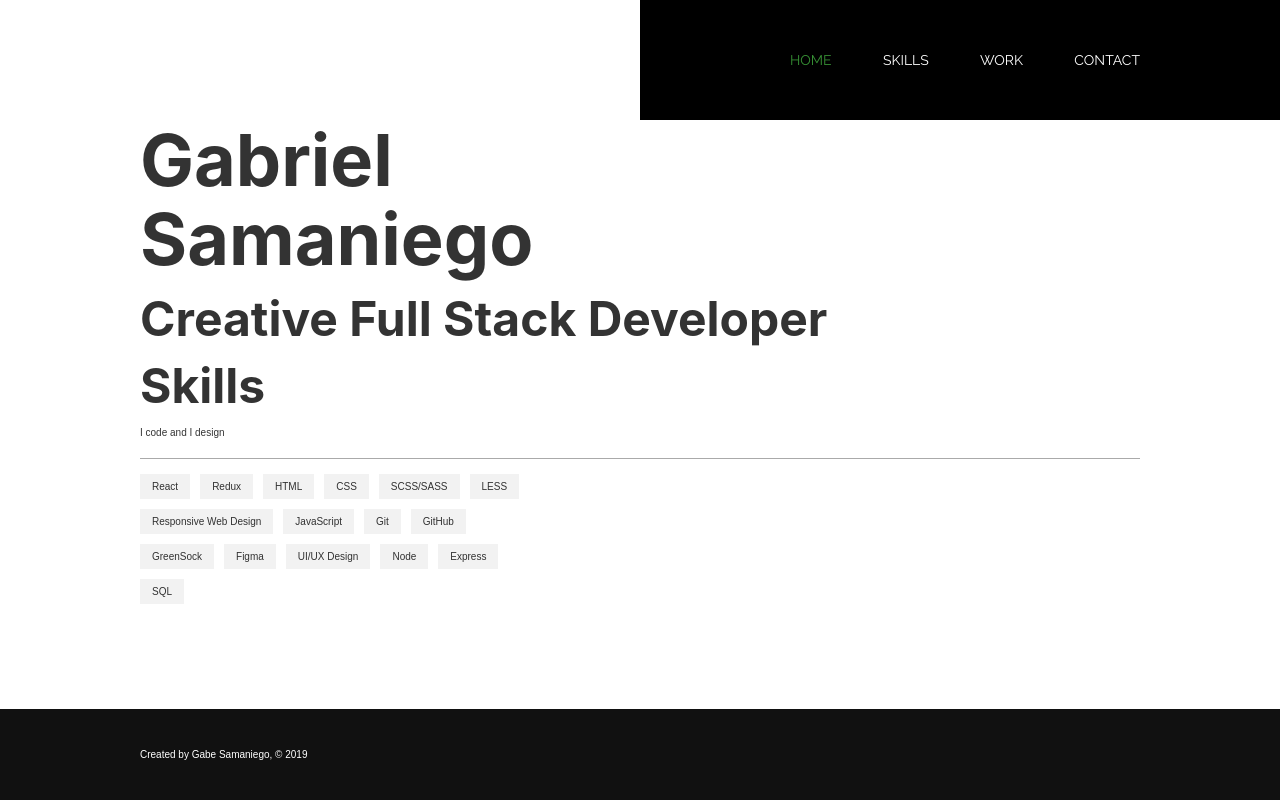
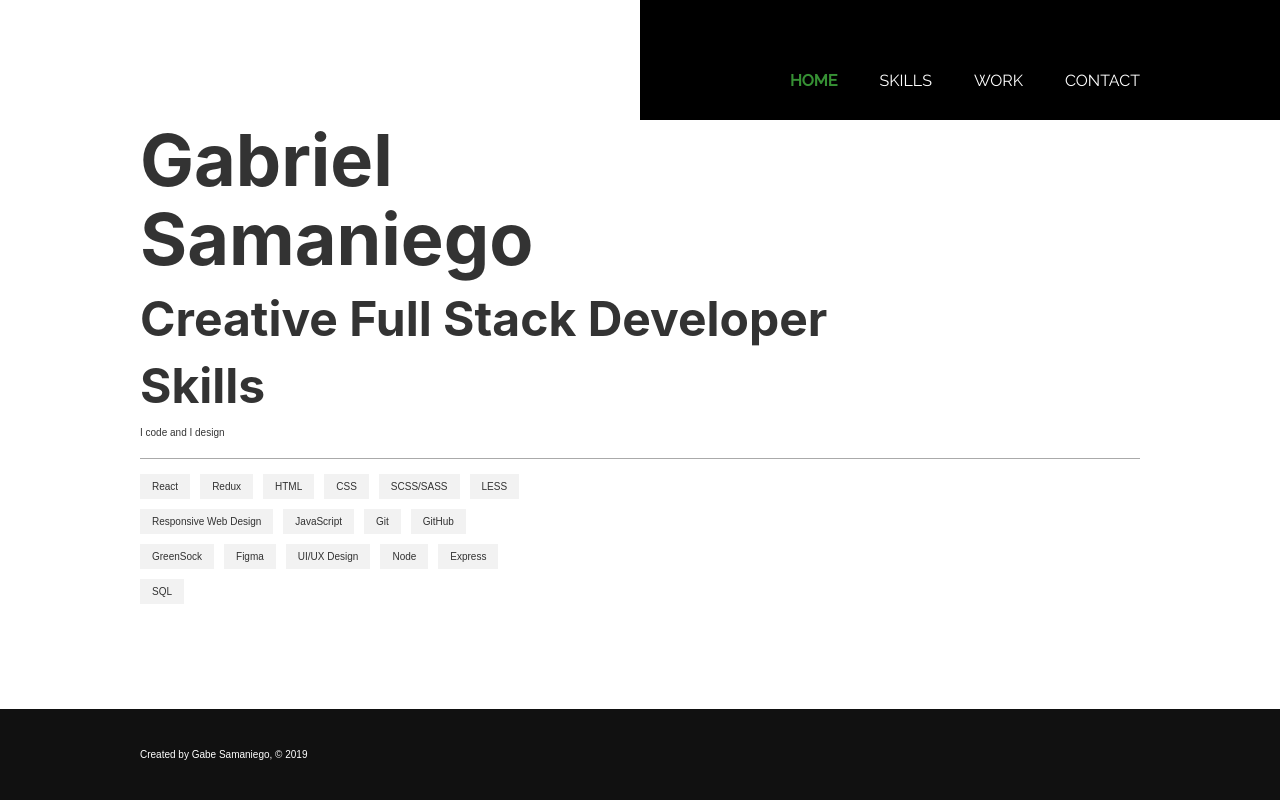
Before and after one commit to gsamaniego41/Gatsby-Portfolio, a Gatsby site: page / in a window 1280 px wide. Built offline with nearby package versions, Linux system fonts and the light colour scheme; Gatsby itself is replaced by a stand-in of ours.

Commit message:
Adjusts nav styles

```diff
--- a/src/styles/_mixins.scss
+++ b/src/styles/_mixins.scss
@@ -9,7 +9,7 @@
   // also used for button text
   color: #fff;
   font-family: $font2;
-  font-size: 1.4rem;
+  font-size: 1.6rem;
   font-weight: 400;
   text-decoration: none;
   text-transform: uppercase;
@@ -30,6 +30,7 @@
   background: #fff;
   border: 0.5px solid $black;
   color: $black;
+  font-weight: 400;
 
   &:hover {
     border: none;
--- a/src/styles/_navStyles.scss
+++ b/src/styles/_navStyles.scss
@@ -12,10 +12,10 @@
   background-size: 50%;
   display: flex;
   justify-content: flex-end;
-  align-items: center;
+  align-items: flex-end;
   width: 100%;
   max-width: 1000px;
-  padding: 15px 0;
+  padding: 0 0 30px;
   margin: 0 auto;
   height: 120px;
 }
@@ -36,6 +36,7 @@
 
   .active_nav_item {
     color: $green;
+    font-weight: bold;
 
     &:hover {
       color: $green;
```
